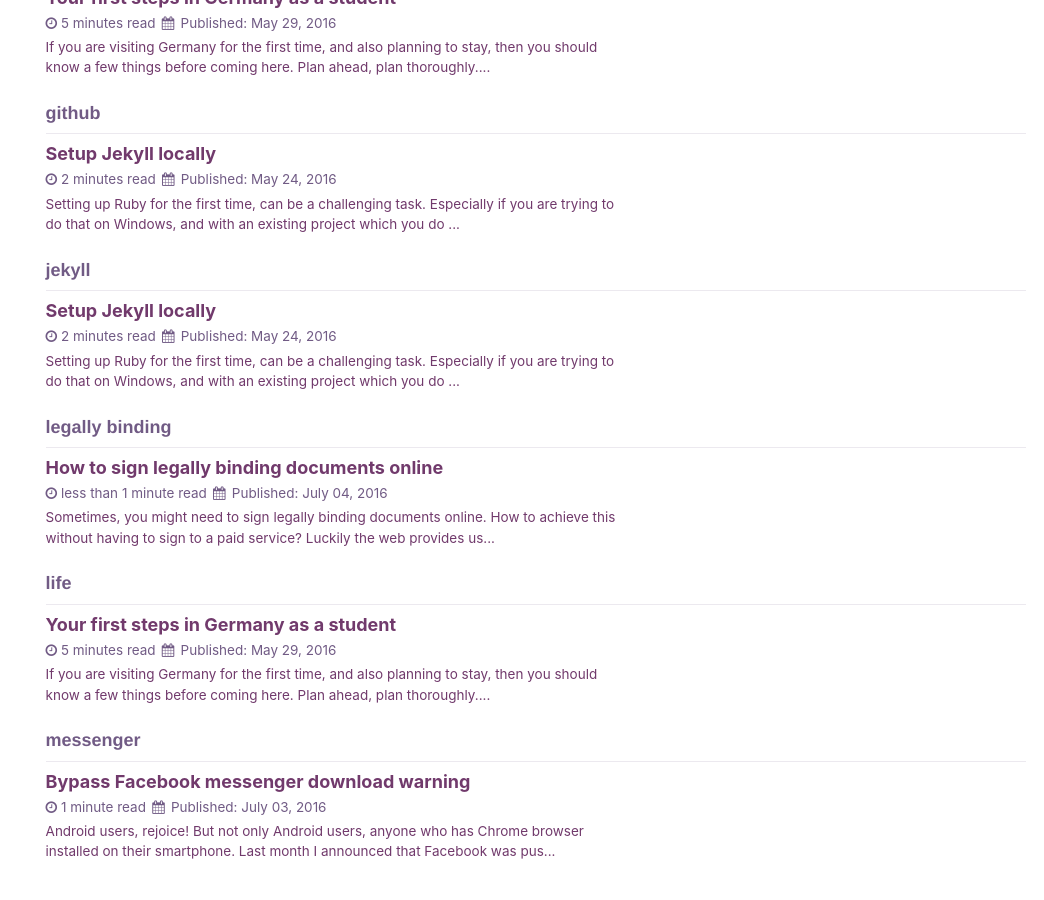
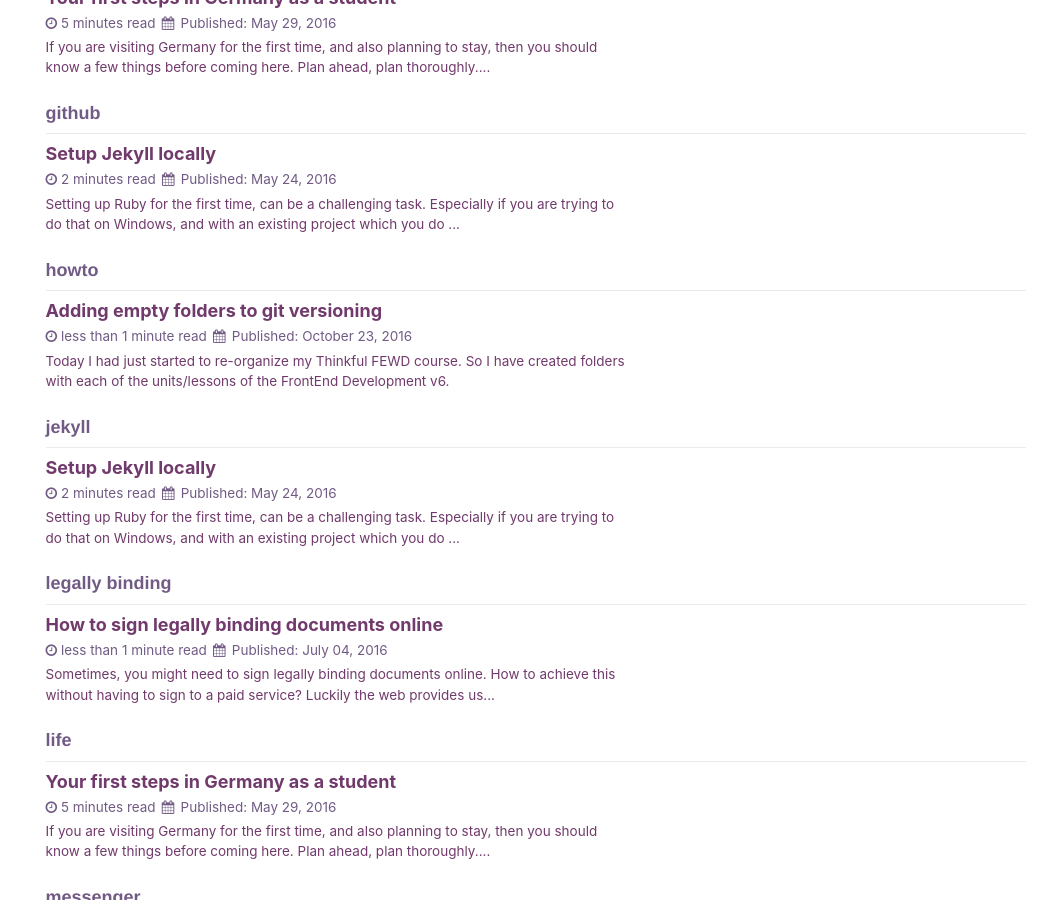
Before and after one commit to iulia-codes/notes, a Jekyll site: the page built from _pages/tag-archive.html, in a window 1280 px wide and 900 px high, scrolled down 2794 px. Shown: the whole window, without its empty margins (236-1280 px from the left). Built offline with Jekyll 4.4.1, drawn with Linux system fonts in a browser that asks for light colours; some of the changed text lies outside the part shown.

Commit message:
New article

```diff
--- /dev/null
+++ b/_posts/2016-10-23-adding-empty-folders-to-git-versioning.md
@@ -0,0 +1,16 @@
+---
+title: "Adding empty folders to git versioning "
+read_time: true
+categories:
+  - howto
+tags:
+  - howto
+  - versioning
+
+---
+
+Today I had just started to re-organize my Thinkful FEWD course. So I have created folders with each of the units/lessons of the FrontEnd Development v6.
+
+To my surprise, when I wanted to add these folders to git, git would simply not recognize any change.
+
+The solution? Add an empty README.md file to each of the folders...and voila! Now you can upload your changes.
```
Also changed, not shown: _posts/2016-10-13-recommended-reading-list-for-computer-science.md (line endings or trailing spaces).
